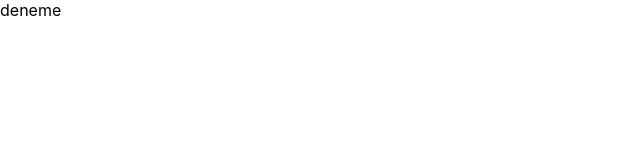
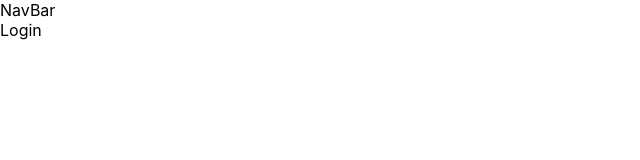
Before and after one commit to Stock-Management-System/Blog_App_React, a React (Create React App) app: page /login in a window 1280 px wide. Shown: the top 160 px of the page, without its empty margins (0-640 px from the left). Built offline with nearby package versions, Linux system fonts and the light colour scheme.

Commit message:
router done

```diff
--- a/src/App.js
+++ b/src/App.js
@@ -1,10 +1,11 @@
 
 import './App.css';
+import AppRouter from './router/AppRouter';
 
 function App() {
   return (
     <div >
- deneme
+      <AppRouter />
     </div>
   );
 }
--- /dev/null
+++ b/src/components/NavBar.jsx
@@ -0,0 +1,9 @@
+import React from 'react'
+
+const NavBar = () => {
+  return (
+    <div>NavBar</div>
+  )
+}
+
+export default NavBar
--- a/src/index.js
+++ b/src/index.js
@@ -6,7 +6,5 @@ import App from './App';
 
 const root = ReactDOM.createRoot(document.getElementById('root'));
 root.render(
-  <React.StrictMode>
     <App />
-  </React.StrictMode>
 );
--- /dev/null
+++ b/src/pages/Home.jsx
@@ -0,0 +1,9 @@
+import React from 'react'
+
+const Home = () => {
+  return (
+    <div>Home</div>
+  )
+}
+
+export default Home
--- /dev/null
+++ b/src/pages/Login.jsx
@@ -0,0 +1,11 @@
+import React from 'react'
+
+const Login = () => {
+  return (
+    <div>
+      Login
+    </div>
+  )
+}
+
+export default Login
--- /dev/null
+++ b/src/pages/NewBlog.jsx
@@ -0,0 +1,9 @@
+import React from 'react'
+
+const NewBlog = () => {
+  return (
+    <div>NewBlog</div>
+  )
+}
+
+export default NewBlog
--- /dev/null
+++ b/src/pages/PostDetails.jsx
@@ -0,0 +1,11 @@
+import React from 'react'
+
+const PostDetails = () => {
+  return (
+    <div>
+      PostDetails
+    </div>
+  )
+}
+
+export default PostDetails
--- /dev/null
+++ b/src/pages/Profile.jsx
@@ -0,0 +1,11 @@
+import React from 'react'
+
+const Profile = () => {
+  return (
+    <div>
+      Profile
+    </div>
+  )
+}
+
+export default Profile
--- /dev/null
+++ b/src/pages/Register.jsx
@@ -0,0 +1,9 @@
+import React from 'react'
+
+const Register = () => {
+  return (
+    <div>Register</div>
+  )
+}
+
+export default Register
--- /dev/null
+++ b/src/pages/UpdateBlog.jsx
@@ -0,0 +1,9 @@
+import React from 'react'
+
+const UpdateBlog = () => {
+  return (
+    <div>UpdateBlog</div>
+  )
+}
+
+export default UpdateBlog
--- /dev/null
+++ b/src/router/AppRouter.jsx
@@ -0,0 +1,53 @@
+import {
+  BrowserRouter as Router,
+  Route,
+  Routes,
+  Navigate,
+  Outlet,
+} from 'react-router-dom'
+import NavBar from '../components/NavBar'
+import Home from '../pages/Home'
+import Login from '../pages/Login'
+import NewBlog from '../pages/NewBlog'
+import PostDetails from '../pages/PostDetails'
+import Profile from '../pages/Profile'
+import Register from '../pages/Register'
+import UpdateBlog from '../pages/UpdateBlog'
+
+const AppRouter = () => {
+ const currentUser = false
+
+  function PrivateRouter() {
+    return currentUser ? <Outlet /> : <Navigate to="/login" replace />;
+  }
+
+  return (
+    <Router>
+      <NavBar />
+      <Routes>
+        <Route path="/" element={<Home />}></Route>
+        <Route path="/login" element={<Login />}></Route>
+
+        <Route path="/newblog" element={<PrivateRouter />}>
+          <Route path="" element={<NewBlog />} />
+        </Route>
+
+        <Route path="/profile" element={<PrivateRouter />}>
+          <Route path="" element={<Profile />} />
+        </Route>
+
+        <Route path="/register" element={<Register />}></Route>
+
+        <Route path="/update/:str" element={<PrivateRouter />}>
+          <Route path="" element={<UpdateBlog />} />
+        </Route>
+
+        <Route path="/details/:str" element={<PrivateRouter />}>
+          <Route path="" element={<PostDetails />} />
+        </Route>
+      </Routes>
+    </Router>
+  )
+}
+
+export default AppRouter
```
Also changed, not shown: src/context/AuthContext.jsx (added).
